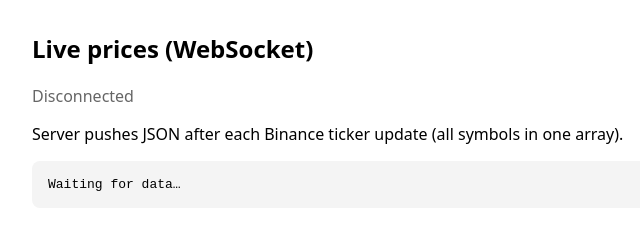
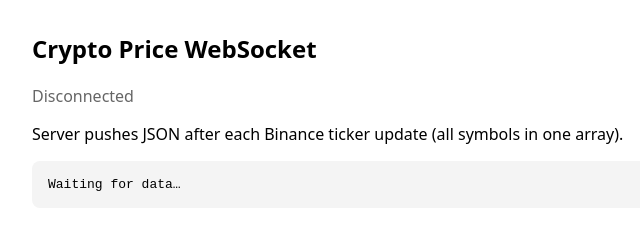
Before and after one commit to hemk-dev/crypto-price-websocket, a website: page public/index.html in a window 1280 px wide. Shown: the full height of the page, 248-888 px from the left. Drawn offline with Linux system fonts and the light colour scheme.

Commit message:
html view updated

```diff
--- a/public/index.html
+++ b/public/index.html
@@ -9,7 +9,7 @@
   </style>
 </head>
 <body>
-  <h2>Live prices (WebSocket)</h2>
+  <h2>Crypto Price WebSocket </h2>
   <p id="status">Connecting…</p>
   <p>Server pushes JSON after each Binance ticker update (all symbols in one array).</p>
   <pre id="out">Waiting for data…</pre>
```
